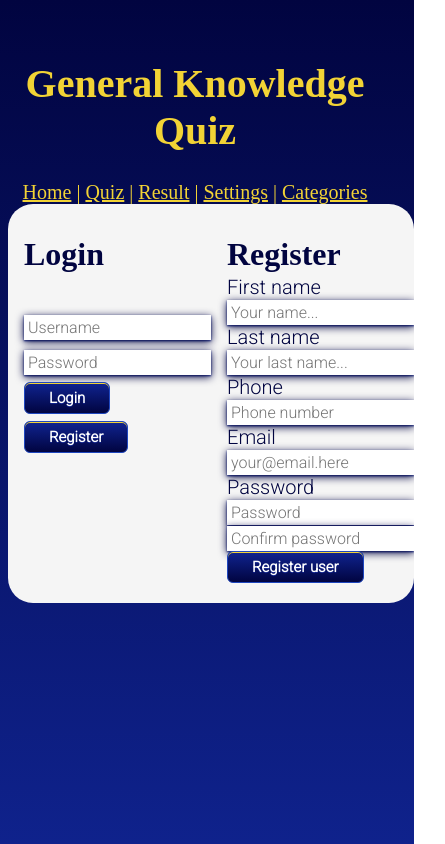
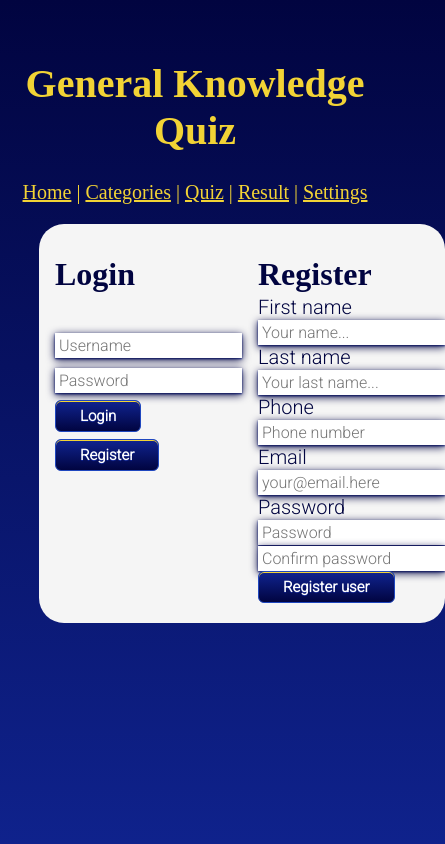
Before and after one commit to ITHS-JU20-Grupp5/frontend, a Vue app: page / in a window 390 px wide. Shown: the whole page, 445 px wide, since content can reach past the window. Built offline with nearby package versions, Linux system fonts and the light colour scheme; the HTML template or start-up script is replaced by a standard one; a web font is replaced by a local one.

Commit message:
Updated nav and layout categories

```diff
--- a/src/App.vue
+++ b/src/App.vue
@@ -3,10 +3,11 @@
     <div id="nav">
       <h1>General Knowledge Quiz</h1>
       <router-link to="/" class="routerlink">Home</router-link> |
+      <router-link to="/categories" class="routerlink">Categories</router-link> |
       <router-link to="/quiz" class="routerlink">Quiz</router-link> |
       <router-link to="/result" class="routerlink">Result</router-link> |
-      <router-link to="/settings" class="routerlink">Settings</router-link> |
-      <router-link to="/categories" class="routerlink">Categories</router-link>
+      <router-link to="/settings" class="routerlink">Settings</router-link>
+
     </div>
     <router-view/>
   </div>
@@ -21,6 +22,12 @@
 body{
   background-image: linear-gradient(#010440, #0F228C);
 }
+.main{
+  margin: 0 auto;
+  text-decoration: none;
+  width: clamp(200px, 80vw, 90%);
+  padding: 20px;
+}
 *#app {
   font-family: Roboto, Helvetica, Arial, sans-serif;
   -webkit-font-smoothing: antialiased;
@@ -30,9 +37,6 @@ body{
   font-size: 20px;
   justify-content:center;
   align-items:center;
-}
-.align_left{
-  float: left;
 }
 .routerlink{
   color: #F2D335;
@@ -60,25 +64,12 @@ body{
   border-bottom-color: #fff;
   filter: drop-shadow(0 -0.0625rem 0.0625rem rgba(0, 0, 0, .1));
 }
-/*.bubble_right {*/
-/*  float: right;*/
-/*  text-align: left;*/
-/*  position: relative;*/
-/*  max-width: 30em;*/
-/*  background-color: #fff;*/
-/*  padding: 1.25em 1.5em;*/
-/*  font-size: 1.25em;*/
-/*  border-radius: 2rem;*/
-/*  margin: clamp(10px, 1vw, 20px);*/
-/*  box-shadow:	0 0.125rem 0.5rem rgba(0, 0, 0, .3), 0 0.0625rem 0.125rem rgba(0, 0, 0, .2)*/
-/*}*/
 .wrapper {
   display: grid;
   grid-template-columns: 1fr 1fr;
   grid-template-rows: auto;
   grid-template-areas:
   "a b";
-  /*grid-gap: 20px;*/
 }
 .item1 {
   grid-area: a;
@@ -113,54 +104,6 @@ body{
   padding-inline: 1rem;
   border-radius: 25px;
 }
-/*.item4 {*/
-/*  grid-area: d;*/
-/*  background: whitesmoke;*/
-/*  padding-inline: 1rem;*/
-/*  border-radius: 25px;*/
-/*}*/
-/*.item5 {*/
-/*  grid-area: e;*/
-/*  background: whitesmoke;*/
-/*  padding-inline: 1rem;*/
-/*  border-radius: 25px;*/
-/*}*/
-/*.item6 {*/
-/*  grid-area: f;*/
-/*  background: whitesmoke;*/
-/*  padding-inline: 1rem;*/
-/*  border-radius: 25px;*/
-/*}*/
-/*.item7 {*/
-/*  grid-area: g;*/
-/*  background: whitesmoke;*/
-/*  padding-inline: 1rem;*/
-/*  border-radius: 25px;*/
-/*}*/
-/*.item8 {*/
-/*  grid-area: h;*/
-/*  background: whitesmoke;*/
-/*  padding-inline: 1rem;*/
-/*  border-radius: 25px;*/
-/*}*/
-/*.item9 {*/
-/*  grid-area: i;*/
-/*  background: whitesmoke;*/
-/*  padding-inline: 1rem;*/
-/*  border-radius: 25px;*/
-/*}*/
-/*.item10 {*/
-/*  grid-area: j;*/
-/*  background: whitesmoke;*/
-/*  padding-inline: 1rem;*/
-/*  border-radius: 25px;*/
-/*}*/
-/*.item11 {*/
-/*  grid-area: k;*/
-/*  background: whitesmoke;*/
-/*  padding-inline: 1rem;*/
-/*  border-radius: 25px;*/
-/*}*/
 p {
   font-family: Roboto, Helvetica, Arial, sans-serif, serif;
   font-size: 30px;
@@ -215,39 +158,19 @@ input {
   text-align: center;
   color: #F2D335;
 }
+.img{
+  width: 50%;
+  height: auto;
+}
+
+/* Desktop */
+@media screen and (min-width: 768px){
 
 
 
-/* Desktop */
-@media screen and (min-width: 768px){
-  .main{
-    margin: 0 auto;
-    text-decoration: none;
-    width: clamp(200px, 80vw, 90%);
-    padding: 20px;
-  }
-  /*.wrapper {*/
-  /*  display: grid;*/
-  /*  color: #000;*/
-  /*  grid-template-columns: 1fr 1fr 1fr 1fr;*/
-  /*  grid-template-rows: auto auto auto auto;*/
-  /*  height: 500px;*/
-  /*  !*width: clamp(200px, 80vw, 90%);*!*/
-  /*  gap: 10px;*/
-  /*  grid-template-areas:*/
-  /*    "a b b b b"*/
-  /*    "a b b b b"*/
-  /*    "c d e f g"*/
-  /*    "c h i j k";*/
-  /*}*/
-  .img{
-    width: 50%;
-    height: auto;
-  }
   .categories{
     display: flex;
-    justify-content: center;
-    align-items: center;
+    justify-content: left;
   }
 }
 </style>
--- a/src/views/categories.vue
+++ b/src/views/categories.vue
@@ -4,14 +4,12 @@
       <div class="item1"><img alt="TheGeneral" src="../assets/GeneralKnowledge.png" class="img"></div>
       <div class="item2">
         <h3>Categories</h3>
-          <div class="categories">
             <p>
             <button type="button" v-on:click="login()">History</button>
             <button type="button" v-on:click="register()">Sports</button><br/>
             <button type="button" v-on:click="login()">Geography</button>
             <button type="button" v-on:click="register()">General knowledge</button>
             </p>
-          </div>
       </div>
     </div>
   </div>
--- a/src/views/index.vue
+++ b/src/views/index.vue
@@ -2,14 +2,12 @@
   <div class="main">
     <div class="wrapper">
       <div class="item1">
-        <h3>Login</h3>
-        <div class="align_left"> <p>
+        <h3>Login</h3><p>
           <input type="text" name="username" v-model="input.username" placeholder="Username" /><br/>
           <input type="password" name="password" v-model="input.password" placeholder="Password" /><br/>
           <button type="button" v-on:click="login()">Login</button><br/>
           <button type="button" v-on:click="register()">Register</button>
         </p>
-        </div>
       </div>
       <div class="item2">
         <h3>Register</h3>
```
